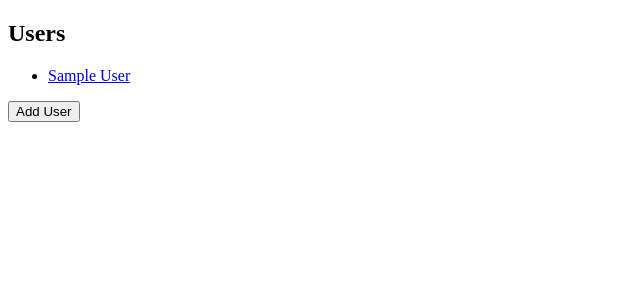
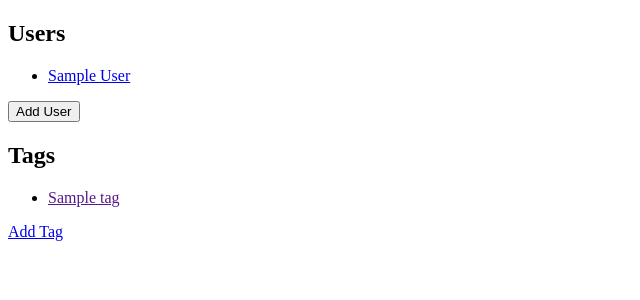
Before and after one commit to ben-hong/blogly, a Flask app: page / in a window 1280 px wide. Shown: the top 300 px of the page, without its empty margins (0-640 px from the left). Run offline with Flask 2, Linux system fonts and the light colour scheme; tables that the repository leaves empty hold one stand-in row (Sample ...).

```diff
--- a/app.py
+++ b/app.py
@@ -20,7 +20,8 @@ app.config['DEBUG_TB_INTERCEPT_REDIRECTS'] = False
 def index():
     """ Loads Home Page """
     users = BlogUser.query.all()
-    return render_template("users.html", users = users)
+    tags = Tag.query.all()
+    return render_template("users.html", users = users, tags = tags)
 
 @app.route("/users/new")
 def user_form():
@@ -133,3 +134,25 @@ def delete_post(post_id):
     db.session.commit()
 
     return redirect(f"/user/{user_id}")
+
+
+@app.route("/tags/new", methods=["GET", "POST"])
+def new_tag():
+    """Adds a tag or displays the add tag form. """
+
+    if request.method == "POST":
+            tag_name = request.form["tag_name"]
+            new_tag = Tag(name=tag_name)
+            db.session.add(new_tag)
+            db.session.commit()
+            return redirect(f"/")
+    else:
+        return render_template("create_tag.html")
+
+
+@app.route("/tags/<int:tag_id>")
+def tag_detail(tag_id):
+    """Display details of a single tag. """
+    tag = Tag.query.get_or_404(tag_id)
+
+    return render_template("create_tag.html", tag = tag)
--- a/models.py
+++ b/models.py
@@ -51,9 +51,7 @@ class Post(db.Model):
     )
 
     author = db.relationship('BlogUser')
-    # post_tag = db.relationship('PostTag')
-    tags = db.relationship('Tag',
-                            secondary='posts_tags')
+
 
 
 class Tag(db.Model):
@@ -68,7 +66,12 @@ class Tag(db.Model):
                     nullable=False,
                     unique=True)
 
-    post_tag = db.relationship('PostTag')
+    posts = db.relationship(
+        'Post',
+        secondary="posts_tags",
+        #cascade="all,delete",
+        backref="tags",
+    )
 
 class PostTag(db.Model):
     """PostTag"""
--- a/templates/users.html
+++ b/templates/users.html
@@ -14,4 +14,14 @@
 <div>
   <a href="/users/new"><button>Add User</button></a>
   </div>
+
+  <div id="tag-div">
+    <h2>Tags</h2>
+    <ul>
+      {%for tag in tags%}
+      <li><a href="">{{tag.name}}</a></li>
+      {% endfor %}
+    </ul>
+    <a href="/tags/new">Add Tag</a>
+  </div>
 {% endblock %}
--- a/test_app.py
+++ b/test_app.py
@@ -65,9 +65,10 @@ class BlogglyAppTestCase(TestCase):
         with self.client as client:
             post = Post.query.filter_by(title='Test Title').first()
             post_id = post.id
+            self.assertIsNotNone(post)
             response = client.post(f'/posts/{post_id}/delete')
             html = response.get_data(as_text=True)
 
-            post = Post.query.filter_by(title='Test Title').first()
+            post = Post.query.filter_by(title='Test Title').get(post_id)
             self.assertEqual(response.status_code, 302)
-            self.assertNotEqual(post.id, post_id)
+            self.assertIsNone(post)
```
Also changed, not shown: templates/create_tag.html (added, +12 -0 lines), templates/tag_detail.html (added, +20 -0 lines).
